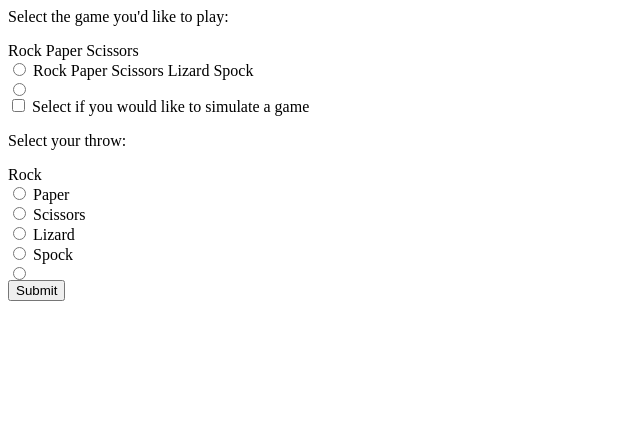
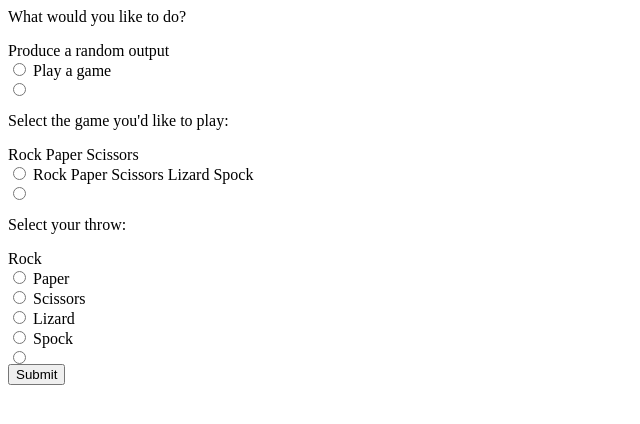
Before and after one commit to comp426-2023-spring/e02-sujaysj, a website: page public/index.html in a window 1280 px wide. Shown: the whole page, without its empty margins (0-640 px from the left). Drawn offline with Linux system fonts and the light colour scheme.

Commit message:
changed selection

```diff
--- a/public/index.html
+++ b/public/index.html
@@ -5,17 +5,20 @@
     </head>
     <body>
 
+        <div id="Opponent">
+            <p>What would you like to do?</p>
+            <label for="rps">Produce a random output</label><br>
+            <input type="radio" id="random" name="gametype" value="random">
+            <label for="rpsls">Play a game</label><br>
+            <input type="radio" id="opponent" name="gametype" value="opponent">
+        </div>
+
         <div id="Game Selection">
             <p>Select the game you'd like to play:</p>
             <label for="rps">Rock Paper Scissors</label><br>
             <input type="radio" id="rps" name="gameselect" value="rps">
             <label for="rpsls">Rock Paper Scissors Lizard Spock</label><br>
             <input type="radio" id="rpsls" name="gameselect" value="rpsls">
-        </div>
-
-        <div id="Opponent">
-            <input type="checkbox" id="opponent" name="opponent">
-            <label for="opponent">Select if you would like to simulate a game</label><br>
         </div>
 
         <div id="Throw Selection">
```
